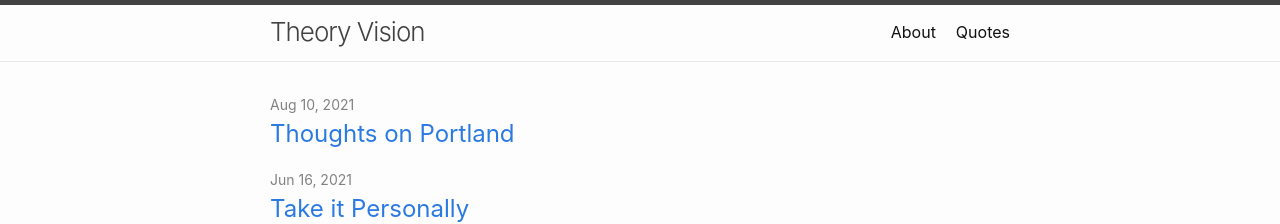
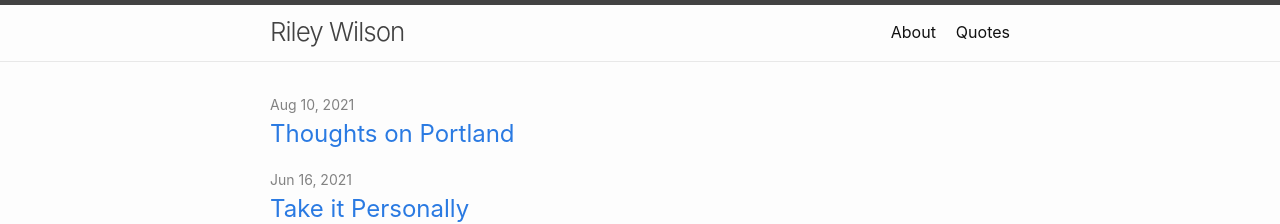
Before and after one commit to riley-wilson/rw_blog, a Jekyll site: the page built from index.markdown, in a window 1280 px wide and 900 px high. Shown: the top 224 px of the window. Built offline with Jekyll 4.4.1, drawn with Linux system fonts in a browser that asks for light colours.

Commit message:
actual site title

```diff
--- a/_config.yml
+++ b/_config.yml
@@ -18,7 +18,7 @@
 # You can create any custom variable you would like, and they will be accessible
 # in the templates via {{ site.myvariable }}.
 
-title: Theory Vision
+title: Riley Wilson
 email:
 description: How you see depends on what you know
 baseurl: "" # the subpath of your site, e.g. /blog
```
